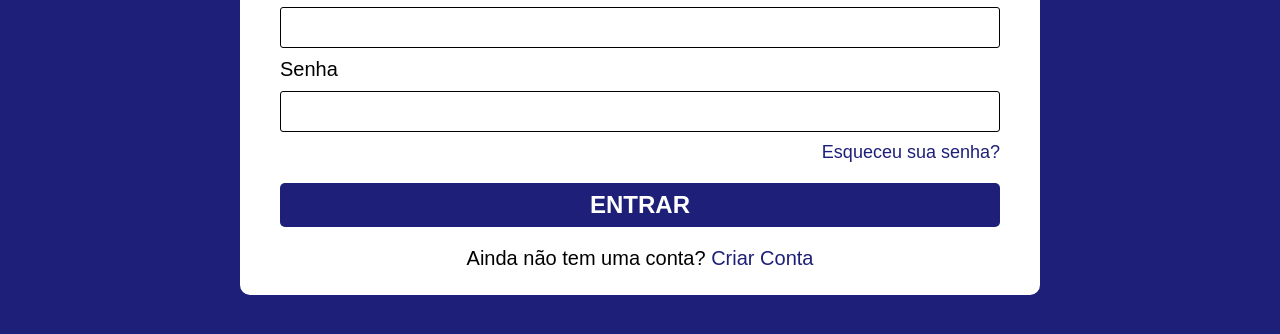
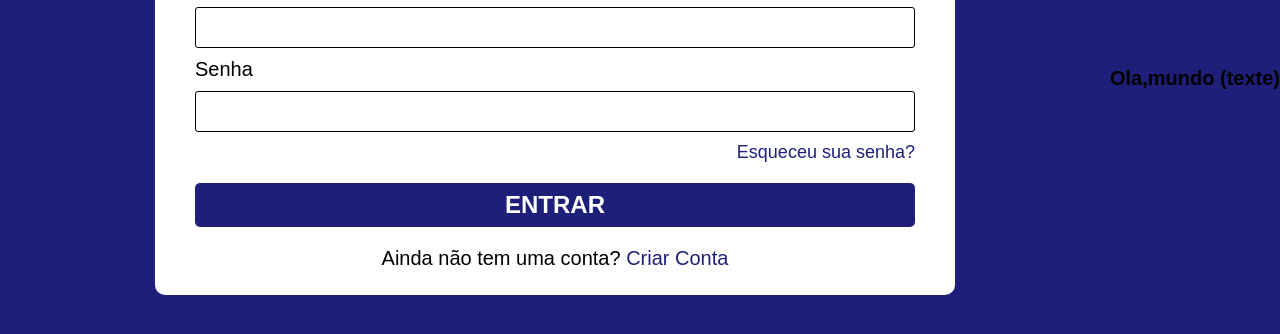
Before and after one commit to kevenbotelho/assistencia-tecnica, a plain HTML site: page index.html in a window 1280 px wide. Shown: the part 322-656 px from the top of the page. Drawn offline with Linux system fonts and the light colour scheme.

Commit message:
Update index.html

```diff
--- a/index.html
+++ b/index.html
@@ -104,5 +104,14 @@
             }
             }
     </script>
+
+
+
+<h1>Ola,mundo (texte)</h1>
+
+
+
+
+
 </body>
 </html>
```
